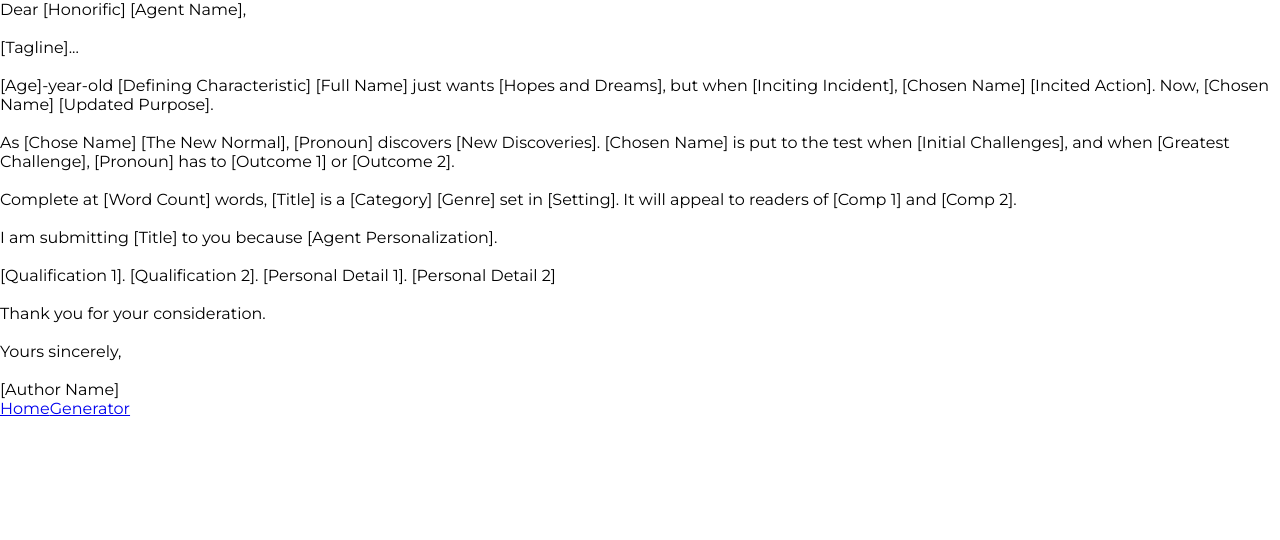
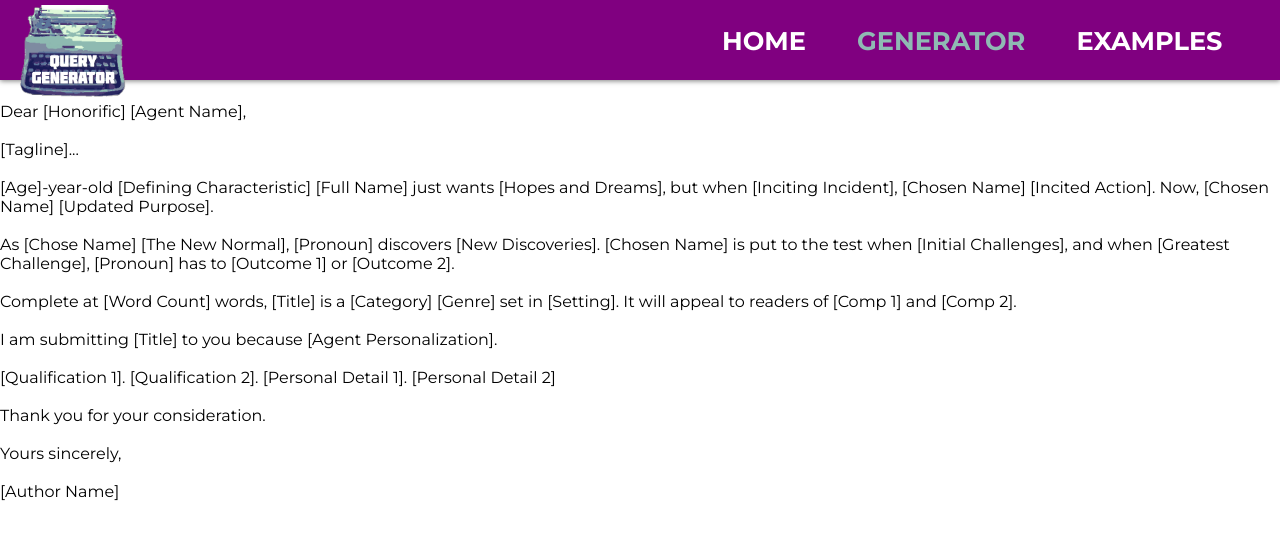
Before and after one commit to clirette/query-letter-generator, a React (Create React App) app: page /template in a window 1280 px wide. Shown: the top 540 px of the page. Built offline with nearby package versions, Linux system fonts and the light colour scheme.

Commit message:
Cleaned up Header

```diff
--- a/src/components/Header.js
+++ b/src/components/Header.js
@@ -3,15 +3,6 @@ import { NavLink } from "react-router-dom";
 import logo from "../images/logo.png";
 
 class Header extends Component {
-  constructor(props) {
-    super(props);
-    this.state = { current: "" };
-  }
-
-  handleClick = e => {
-    console.log(e.target.dataset);
-  };
-
   render() {
     return (
       <header className="navbar">
@@ -29,13 +20,17 @@ class Header extends Component {
             </NavLink>
           </li>
           <li className="nav-link">
-            <NavLink activeClassName="active" to="/generator">
+            <NavLink
+              activeClassName="active"
+              className={this.props.current}
+              to="/generator"
+            >
               Generator
             </NavLink>
           </li>
           <li className="nav-link">
             <NavLink activeClassName="active" to="/example">
-              Example
+              Examples
             </NavLink>
           </li>
         </ul>
--- a/src/components/Template.js
+++ b/src/components/Template.js
@@ -1,10 +1,10 @@
 import React from "react";
-import { Link } from "react-router-dom";
+import Header from "./Header";
 
 const Template = props => {
-  console.log(props);
   return (
     <div className="template">
+      <Header current="active" />
       <p>
         Dear {props.honorific || "[Honorific]"}{" "}
         {props.agentName || "[Agent Name]"},
@@ -62,8 +62,6 @@ const Template = props => {
         {props.authorName || "[Author Name]"}{" "}
         {props.penName && `(Writing as ${props.penName})`}
       </p>
-      <Link to="/">Home</Link>
-      <Link to="/generator">Generator</Link>
     </div>
   );
 };
```
